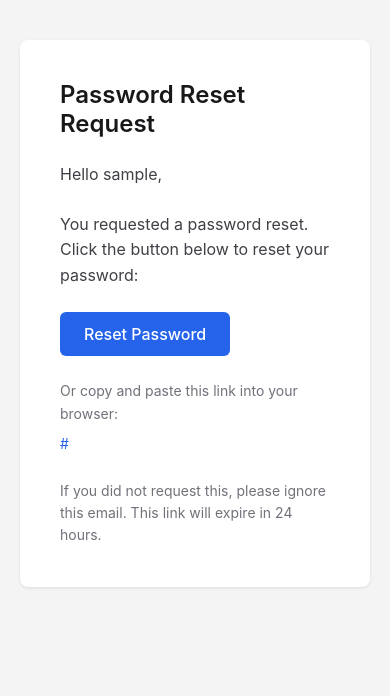
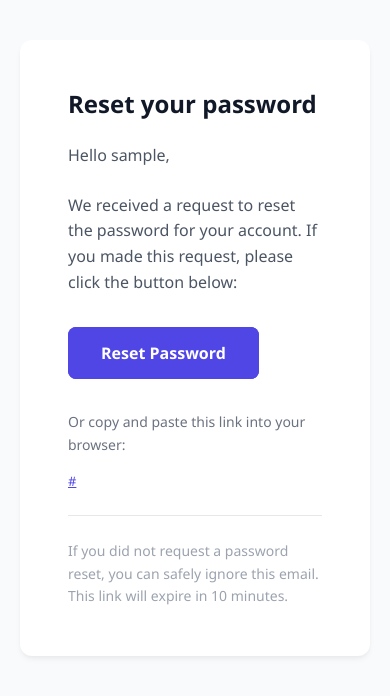
Before and after one commit to kiryafn/blogging.notification-service, a Python web app: template src/templates/reset_password.html in a window 390 px wide. Shown: the top 696 px of the page. Run offline with Jinja, Linux system fonts and the light colour scheme; the template is opened without the code that fills it: most values are stand-ins (such as "Sample title", 1, 10 or a date in 2020).

Commit message:
refactor(notification-service): enhance password reset email template and token expiration
Update visual design and responsiveness of reset password email template.
Adjust token expiration default to 10 minutes for better security.

```diff
--- a/src/templates/reset_password.html
+++ b/src/templates/reset_password.html
@@ -4,24 +4,70 @@
     <meta charset="UTF-8">
     <meta name="viewport" content="width=device-width, initial-scale=1.0">
     <title>Password Reset Request</title>
+    <style>
+        @media screen and (max-width: 600px) {
+            .content-table {
+                width: 100% !important;
+                padding: 20px !important;
+            }
+            .wrapper-table {
+                padding: 20px 0 !important;
+            }
+        }
+    </style>
 </head>
-<body style="margin: 0; padding: 0; font-family: -apple-system, BlinkMacSystemFont, 'Segoe UI', Roboto, 'Helvetica Neue', Arial, sans-serif; background-color: #f4f4f5;">
-    <table role="presentation" width="100%" cellspacing="0" cellpadding="0" style="max-width: 600px; margin: 0 auto; padding: 40px 20px;">
+<body style="margin: 0; padding: 0; background-color: #f9fafb; font-family: 'Segoe UI', 'Helvetica Neue', Helvetica, Arial, sans-serif; -webkit-font-smoothing: antialiased;">
+    <table role="presentation" border="0" cellpadding="0" cellspacing="0" width="100%" style="background-color: #f9fafb;">
         <tr>
-            <td style="background-color: #ffffff; border-radius: 8px; padding: 40px; box-shadow: 0 1px 3px rgba(0, 0, 0, 0.1);">
-                <h1 style="margin: 0 0 24px 0; font-size: 24px; font-weight: 600; color: #18181b;">Password Reset Request</h1>
-                <p style="margin: 0 0 24px 0; font-size: 16px; line-height: 1.6; color: #3f3f46;">Hello {{ username }},</p>
-                <p style="margin: 0 0 24px 0; font-size: 16px; line-height: 1.6; color: #3f3f46;">You requested a password reset. Click the button below to reset your password:</p>
-                <table role="presentation" cellspacing="0" cellpadding="0" style="margin: 0 0 24px 0;">
+            <td align="center" class="wrapper-table" style="padding: 40px 0;">
+                <table role="presentation" border="0" cellpadding="0" cellspacing="0" width="600" class="content-table" style="max-width: 600px; width: 100%;">
+<!--                    <tr>-->
+<!--                        <td align="center" style="padding-bottom: 24px;">-->
+<!--                            <div style="font-size: 24px; font-weight: bold; color: #4f46e5; letter-spacing: -0.5px;">BrandName</div>-->
+<!--                        </td>-->
+<!--                    </tr>-->
                     <tr>
-                        <td style="border-radius: 6px; background-color: #2563eb;">
-                            <a href="{{ reset_link }}" target="_blank" style="display: inline-block; padding: 12px 24px; font-size: 16px; font-weight: 500; color: #ffffff; text-decoration: none;">Reset Password</a>
+                        <td style="background-color: #ffffff; border-radius: 12px; padding: 48px; box-shadow: 0 4px 6px -1px rgba(0, 0, 0, 0.05), 0 2px 4px -1px rgba(0, 0, 0, 0.03);">
+                            <table role="presentation" border="0" cellpadding="0" cellspacing="0" width="100%">
+                                <tr>
+                                    <td>
+                                        <h1 style="margin: 0 0 24px 0; font-size: 24px; font-weight: 700; color: #111827; line-height: 1.3;">Reset your password</h1>
+                                        <p style="margin: 0 0 24px 0; font-size: 16px; line-height: 1.6; color: #4b5563;">Hello {{ username }},</p>
+                                        <p style="margin: 0 0 32px 0; font-size: 16px; line-height: 1.6; color: #4b5563;">We received a request to reset the password for your account. If you made this request, please click the button below:</p>
+                                    </td>
+                                </tr>
+                                <tr>
+                                    <td align="left">
+                                        <table role="presentation" border="0" cellpadding="0" cellspacing="0">
+                                            <tr>
+                                                <td align="center" style="border-radius: 8px; background-color: #4f46e5;">
+                                                    <a href="{{ reset_link }}" target="_blank" style="display: inline-block; padding: 14px 32px; font-size: 16px; font-weight: 600; color: #ffffff; text-decoration: none; border-radius: 8px; background-color: #4f46e5; border: 1px solid #4f46e5;">Reset Password</a>
+                                                </td>
+                                            </tr>
+                                        </table>
+                                    </td>
+                                </tr>
+                                <tr>
+                                    <td style="padding-top: 32px;">
+                                        <p style="margin: 0 0 16px 0; font-size: 14px; line-height: 1.6; color: #6b7280;">Or copy and paste this link into your browser:</p>
+                                        <p style="margin: 0 0 24px 0; font-size: 13px; line-height: 1.5; word-break: break-all;">
+                                            <a href="{{ reset_link }}" style="color: #4f46e5; text-decoration: underline;">{{ reset_link }}</a>
+                                        </p>
+                                        <div style="border-top: 1px solid #e5e7eb; padding-top: 24px;">
+                                            <p style="margin: 0; font-size: 14px; line-height: 1.6; color: #9ca3af;">If you did not request a password reset, you can safely ignore this email. This link will expire in 10 minutes.</p>
+                                        </div>
+                                    </td>
+                                </tr>
+                            </table>
                         </td>
                     </tr>
+<!--                    <tr>-->
+<!--                        <td align="center" style="padding-top: 32px;">-->
+<!--                            <p style="margin: 0 0 8px 0; font-size: 12px; color: #9ca3af;">&copy; 2024 BrandName Inc. All rights reserved.</p>-->
+<!--                            <p style="margin: 0; font-size: 12px; color: #9ca3af;">123 Innovation Dr, Tech City, TC 90210</p>-->
+<!--                        </td>-->
+<!--                    </tr>-->
                 </table>
-                <p style="margin: 0 0 8px 0; font-size: 14px; line-height: 1.6; color: #71717a;">Or copy and paste this link into your browser:</p>
-                <p style="margin: 0 0 24px 0; font-size: 14px; line-height: 1.6; color: #2563eb; word-break: break-all;">{{ reset_link }}</p>
-                <p style="margin: 0; font-size: 14px; line-height: 1.6; color: #71717a;">If you did not request this, please ignore this email. This link will expire in 24 hours.</p>
             </td>
         </tr>
     </table>
```
